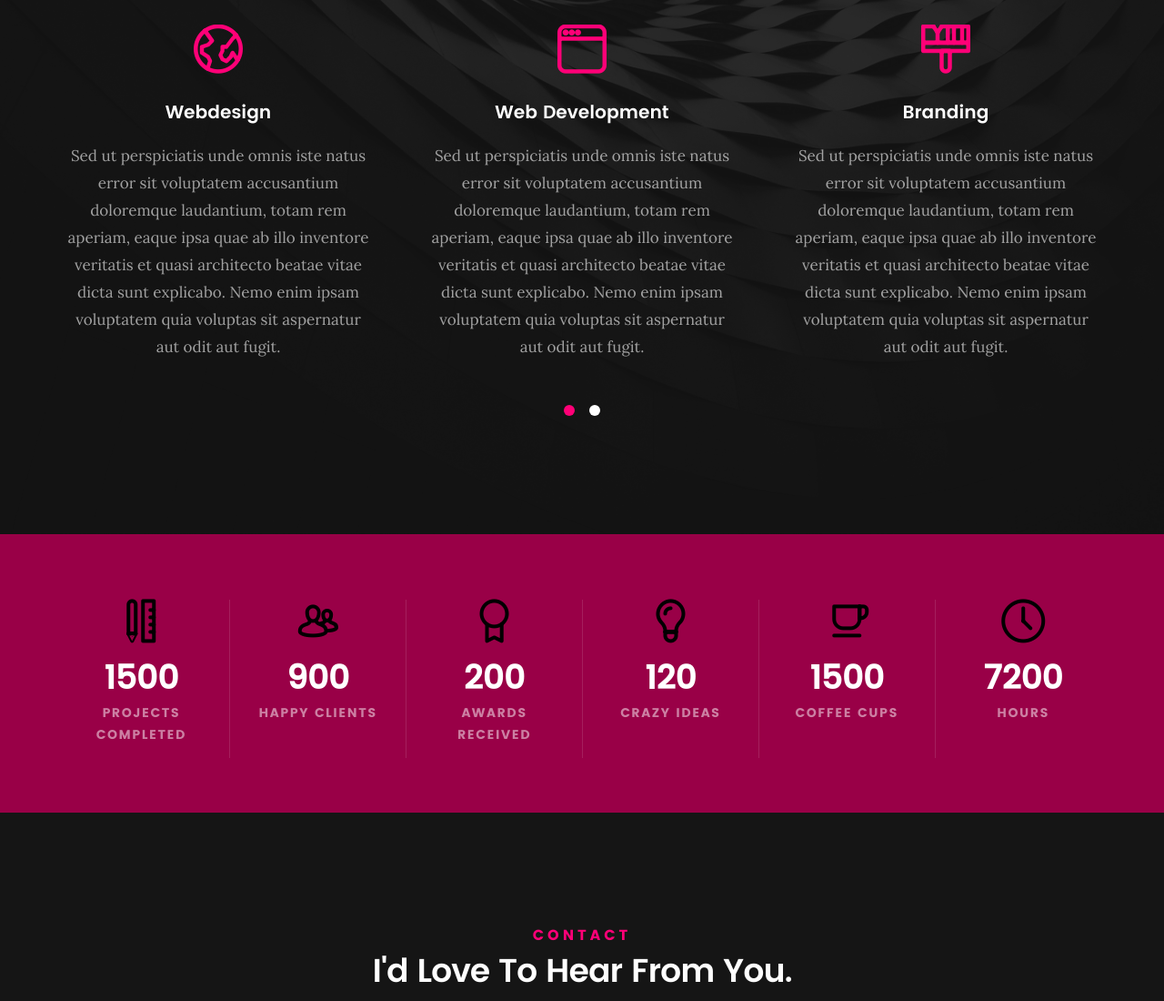
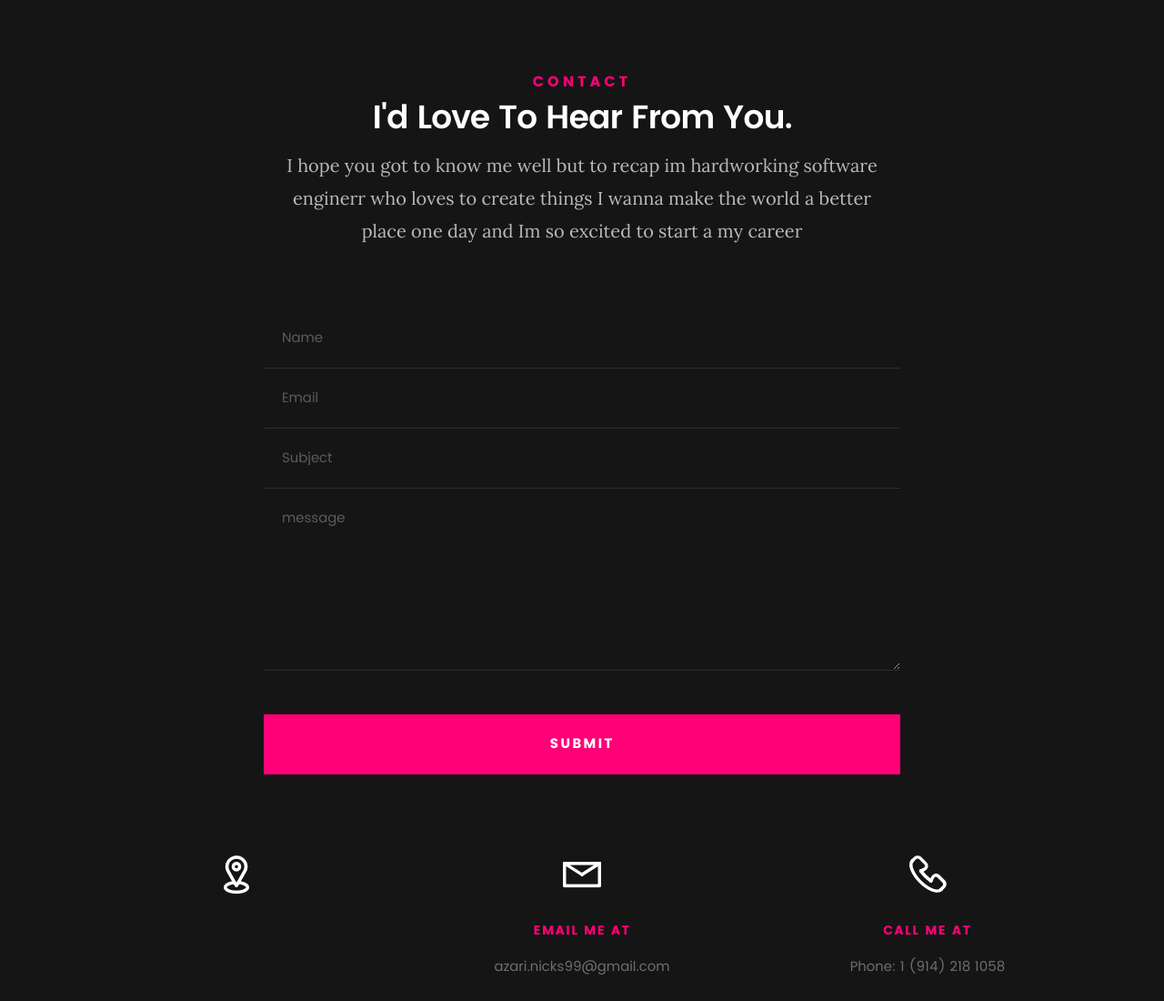
Before and after one commit to AzariNicks/AzariNicks.github.io, a plain HTML site: page index.html in a window 1280 px wide. Shown: the part 7328-8428 px from the top of the page at 91% size. Drawn offline with Linux system fonts and the light colour scheme; files whose address does not match are found by name.

Commit message:
AddedThing

```diff
--- a/index.html
+++ b/index.html
@@ -665,7 +665,7 @@
 
 	<!-- services Section
    ================================================== -->
-	<section id="services">
+	<!-- <section id="services">
 
 		<div class="overlay"></div>
 
@@ -678,9 +678,9 @@
    			<p class="lead">Lorem ipsum Do commodo in proident enim in dolor cupidatat adipisicing dolore officia nisi aliqua incididunt Ut veniam lorem ipsum Consectetur ut in in eu do.</p>
 
    		</div>
-   	</div> <!-- /section-intro -->
+  </div> /section-intro -->
 
-   	<div class="row services-content">
+   	<!-- <div class="row services-content">
 
    		<div id="owl-slider" class="owl-carousel services-list">
 
@@ -697,9 +697,9 @@
 
 	         	</div>
 
-				</div> <!-- /service -->
+				</div> /service -->
 
-				<div class="service">
+				<!-- <div class="service">
 
 					<span class="icon"><i class="icon-window"></i></span>
 
@@ -712,9 +712,9 @@
 
 	            </div>
 
-			   </div> <!-- /service -->
+			   </div> /service -->
 
-			   <div class="service">
+			   <!-- <div class="service">
 
 			   	<span class="icon"><i class="icon-paint-brush"></i></span>
 
@@ -727,9 +727,9 @@
 
 	            </div>
 
-			   </div> <!-- /service -->
+			 </div>  /service -->
 
-				<div class="service">
+				<!-- <div class="service">
 
 					<span class="icon"><i class="icon-toggles"></i></span>
 
@@ -742,9 +742,9 @@
 
 	            </div>
 
-				</div> <!-- /service -->
+				</div>  /service -->
 
-			   <div class="service">
+			   <!-- <div class="service">
 
 			   	<span class="icon"><i class="icon-image"></i></span>
 
@@ -755,11 +755,11 @@
 		            <p class="desc">Sed ut perspiciatis unde omnis iste natus error sit voluptatem accusantium doloremque laudantium, totam rem aperiam, eaque ipsa quae ab illo inventore veritatis et quasi architecto beatae vitae dicta sunt explicabo. Nemo enim ipsam voluptatem quia voluptas sit aspernatur aut odit aut fugit.
 	        			</p>
 
-	            </div>
+	            </div>	                -->
 
-			   </div> <!-- /service -->
+			   <!-- </div> /service -->
 
-			   <div class="service">
+			   <!-- <div class="service">
 
 			   	<span class="icon"><i class="icon-chat"></i></span>
 
@@ -768,7 +768,7 @@
 	            	 <h3>Consultancy</h3>
 
 		            <p class="desc">Sed ut perspiciatis unde omnis iste natus error sit voluptatem accusantium doloremque laudantium, totam rem aperiam, eaque ipsa quae ab illo inventore veritatis et quasi architecto beatae vitae dicta sunt explicabo. Nemo enim ipsam voluptatem quia voluptas sit aspernatur aut odit aut fugit.
-	        			</p>
+	        			</p>  -->
 
 	            </div>
 
@@ -904,7 +904,9 @@
    			<h5>Contact</h5>
    			<h1>I'd Love To Hear From You.</h1>
 
-   			<p class="lead">Lorem ipsum Do commodo in proident enim in dolor cupidatat adipisicing dolore officia nisi aliqua incididunt Ut veniam lorem ipsum Consectetur ut in in eu do.</p>
+   			<p class="lead"> I hope you got to know me well but to recap im hardworking software enginerr who loves to create things I wanna make the world a better place one day
+				   and Im so excited to start a my career
+			   </p>
 
    		</div>
    	</div> <!-- /section-intro -->
@@ -964,13 +966,6 @@
    				<i class="icon-pin"></i>
    			</div>
 
-   			<h5>Where to find me</h5>
-
-   			<p>
-            1600 Amphitheatre Parkway<br>
-            Mountain View, CA<br>
-            94043 US
-            </p>
 
    		</div>
 
@@ -982,8 +977,8 @@
 
    			<h5>Email Me At</h5>
 
-   			<p>someone@kardswebsite.com<br>
-			   	info@kardswebsite.com
+   			<p>azari.nicks99@gmail.com<br>
+
 			   </p>
 
    		</div>
@@ -996,9 +991,9 @@
 
    			<h5>Call Me At</h5>
 
-   			<p>Phone: (+63) 555 1212<br>
-			   	Mobile: (+63) 555 0100<br>
-			     	Fax: (+63) 555 0101
+   			<p>Phone: 1 (914) 218 1058<br>
+
+
 			   </p>
 
    		</div>
```
